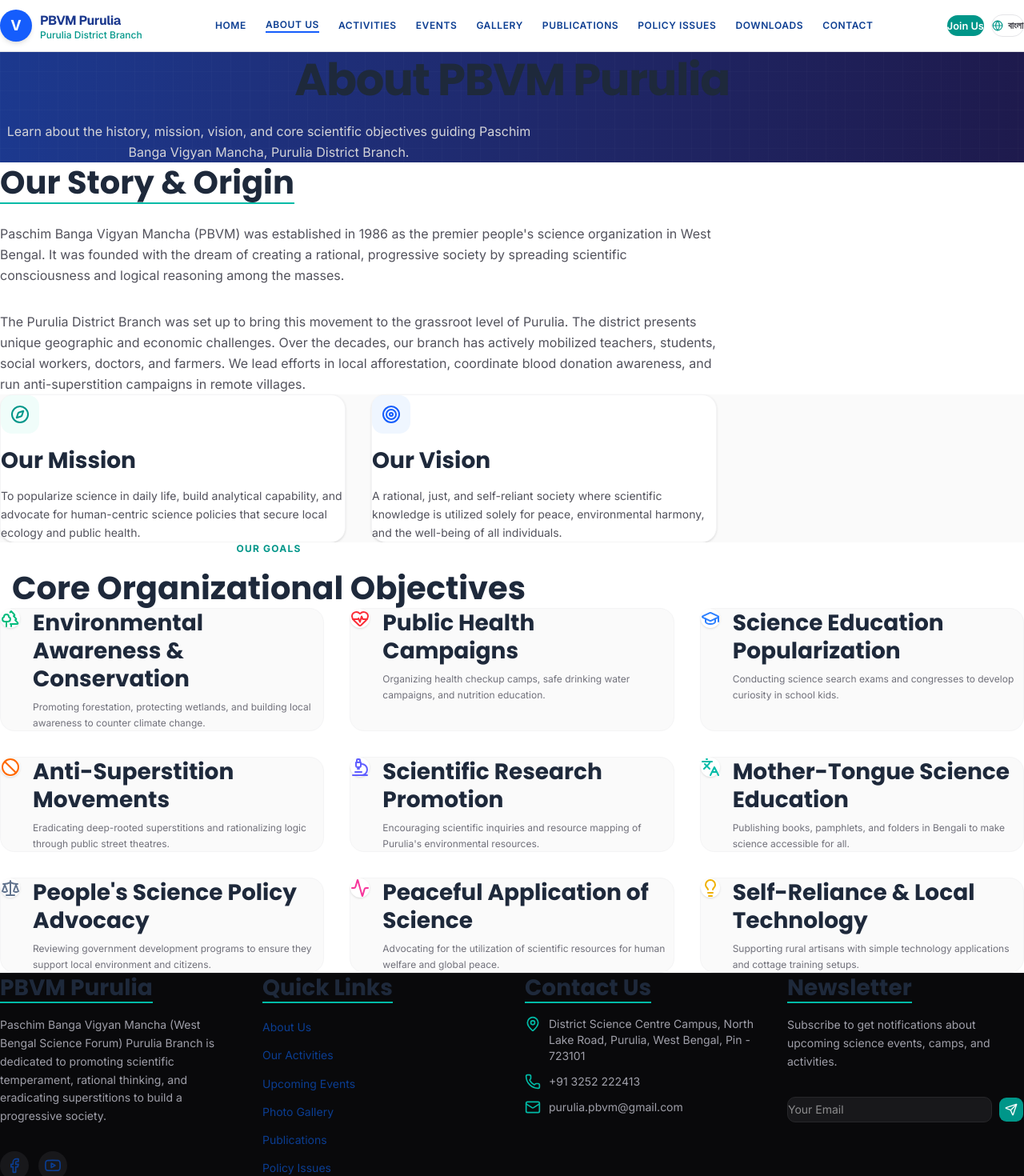
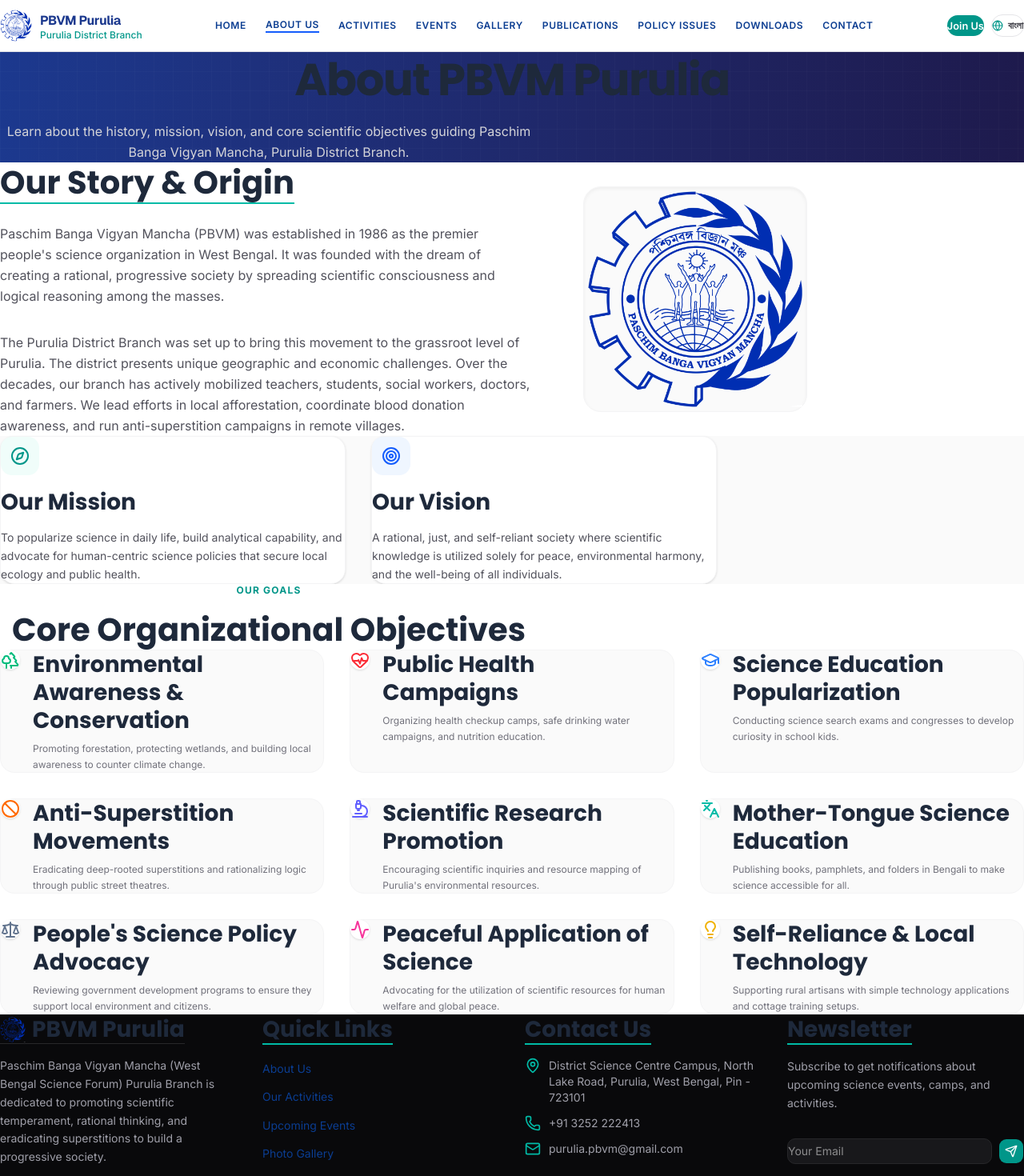
Before and after one commit to RAJ08121999/PBVM-Purulia-Branch, a Next.js app in the folder frontend/: page /about in a window 1280 px wide. Shown: the top 1470 px of the page at 80% size. Built offline with nearby package versions, Linux system fonts and the light colour scheme.

Commit message:
feat(frontend): integrate official brand logo across pages

```diff
--- a/frontend/src/app/(public)/about/page.tsx
+++ b/frontend/src/app/(public)/about/page.tsx
@@ -109,7 +109,10 @@
       {/* Origin & History Section */}
       <section className="py-20 bg-white dark:bg-zinc-950/20">
         <div className="mx-auto max-w-7xl px-4 sm:px-6 lg:px-8">
-          <div className="max-w-4xl mx-auto flex flex-col gap-6">
+          <div className="max-w-5xl mx-auto grid grid-cols-1 md:grid-cols-12 gap-12 items-center">
+
+            {/* Story Text */}
+            <div className="md:col-span-8 flex flex-col gap-6">
               <h2 className="font-heading text-2xl sm:text-3xl font-extrabold text-zinc-900 dark:text-white border-b-2 border-teal-500 pb-3 w-fit">
                 {t("Our Story & Origin", "আমাদের ইতিহাস ও সূচনা")}
               </h2>
@@ -127,6 +130,19 @@
                   )}
                 </p>
               </div>
+            </div>
+
+            {/* Official Logo Frame */}
+            <div className="md:col-span-4 flex justify-center">
+              <div className="p-6 rounded-3xl bg-zinc-50 dark:bg-zinc-900/40 border border-zinc-100 dark:border-zinc-900 shadow-inner flex items-center justify-center max-w-[280px] w-full aspect-square">
+                <img
+                  src="/logo.png"
+                  alt="Official PBVM Logo"
+                  className="w-full h-full object-contain"
+                />
+              </div>
+            </div>
+
           </div>
         </div>
       </section>
--- a/frontend/src/components/layout/Footer.tsx
+++ b/frontend/src/components/layout/Footer.tsx
@@ -63,9 +63,12 @@
 
           {/* Column 1: About PBVM */}
           <div className="flex flex-col gap-4">
-            <h3 className="font-heading text-lg font-bold text-white border-b-2 border-teal-500 pb-2 w-fit">
-              {t("PBVM Purulia", "পশ্চিমবঙ্গ বিজ্ঞান মঞ্চ")}
-            </h3>
+            <div className="flex items-center gap-2 border-b border-zinc-800 pb-2 w-fit">
+              <img src="/logo.png" alt="PBVM Logo" className="h-8 w-8 object-contain" />
+              <h3 className="font-heading text-lg font-bold text-white">
+                {t("PBVM Purulia", "পশ্চিমবঙ্গ বিজ্ঞান মঞ্চ")}
+              </h3>
+            </div>
             <p className="font-body text-sm text-zinc-400 leading-relaxed">
               {t(
                 "Paschim Banga Vigyan Mancha (West Bengal Science Forum) Purulia Branch is dedicated to promoting scientific temperament, rational thinking, and eradicating superstitions to build a progressive society.",
--- a/frontend/src/components/layout/Navbar.tsx
+++ b/frontend/src/components/layout/Navbar.tsx
@@ -45,9 +45,11 @@
 
         {/* Brand Logo & Name */}
         <Link href="/" className="flex items-center gap-2.5">
-          <div className="flex h-10 w-10 items-center justify-center rounded-full bg-blue-600 text-white font-bold text-lg shadow-md hover:scale-105 transition-transform">
-            V
-          </div>
+          <img
+            src="/logo.png"
+            alt="PBVM Logo"
+            className="h-10 w-10 object-contain hover:scale-105 transition-transform"
+          />
           <div className="flex flex-col">
             <span className="font-heading text-sm font-bold tracking-tight text-blue-900 dark:text-blue-400 sm:text-base">
               {t("PBVM Purulia", "পশ্চিমবঙ্গ বিজ্ঞান মঞ্চ")}
@@ -109,9 +111,11 @@
               <SheetContent side="right" className="w-[280px] sm:w-[350px] p-6 bg-white dark:bg-black">
                 <SheetHeader className="text-left border-b border-zinc-100 pb-4 mb-4 dark:border-zinc-900">
                   <SheetTitle className="flex items-center gap-2">
-                    <div className="flex h-8 w-8 items-center justify-center rounded-full bg-blue-600 text-white font-bold text-sm">
-                      V
-                    </div>
+                    <img
+                      src="/logo.png"
+                      alt="PBVM Logo"
+                      className="h-8 w-8 object-contain"
+                    />
                     <div className="flex flex-col">
                       <span className="text-sm font-bold text-zinc-900 dark:text-zinc-50">
                         {t("PBVM Purulia", "পশ্চিমবঙ্গ বিজ্ঞান মঞ্চ")}
```
Also changed, not shown: frontend/public/logo.png (added). Lines whose indentation alone changed are shown as unchanged.
